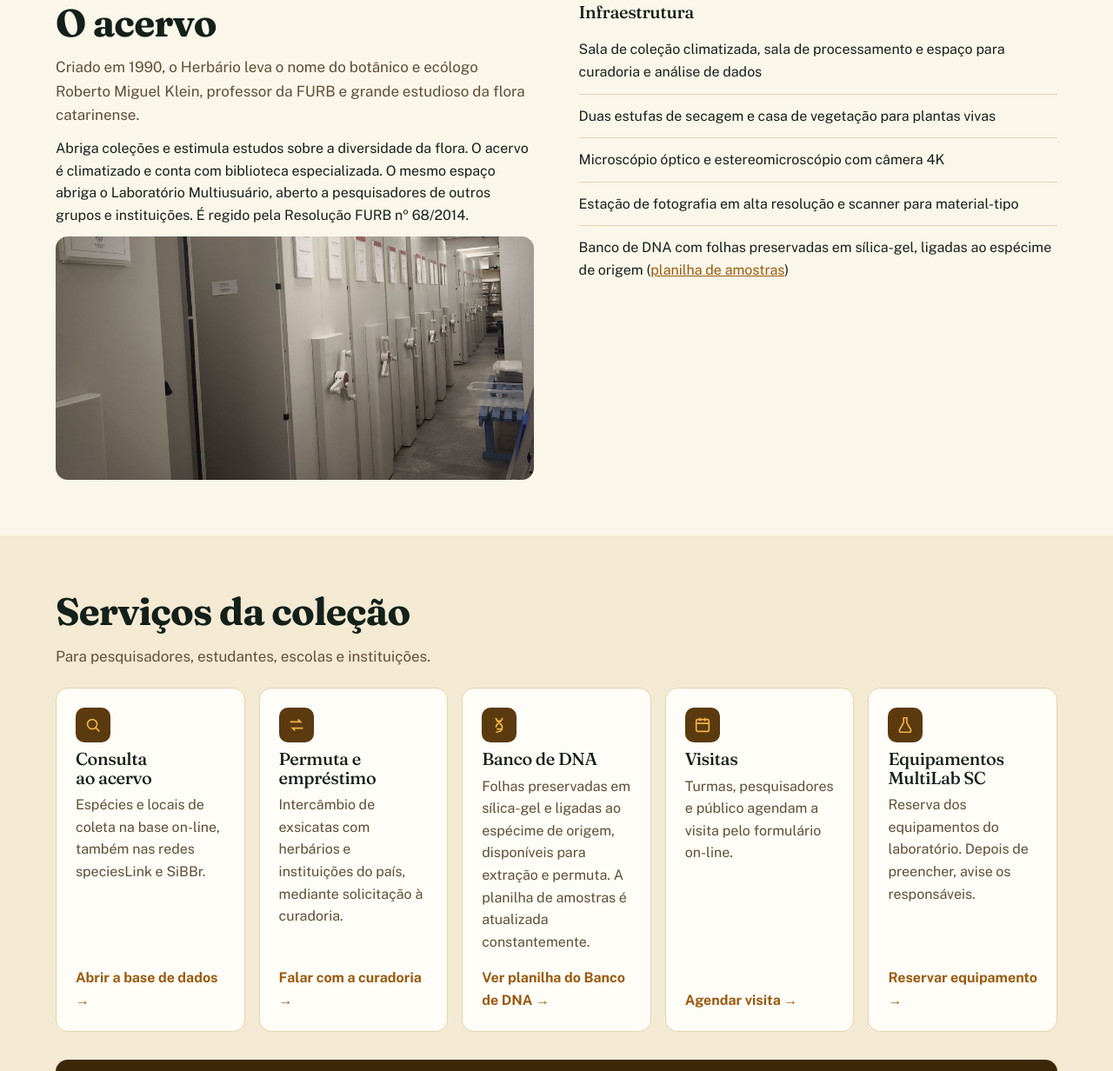
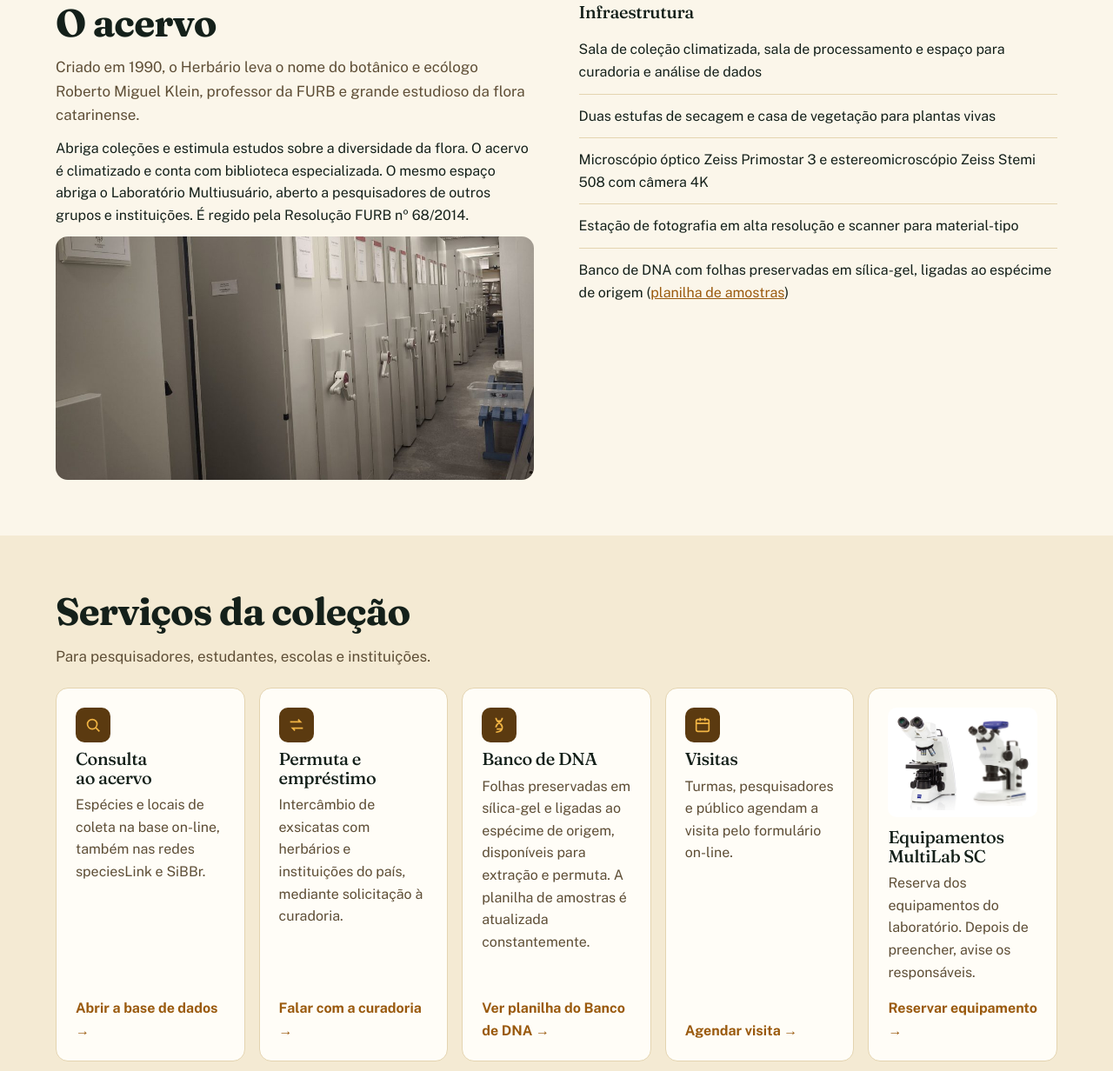
Before and after one commit to herbario-furb/herbario-furb.github.io, a plain HTML site: page index.html in a window 1280 px wide. Shown: the part 9886-11118 px from the top of the page at 87% size. Drawn offline with nearby package versions, Linux system fonts and the light colour scheme.

Commit message:
Microscópios no cartão do MultiLab e modelos na infraestrutura (PT e EN)
Co-Authored-By: Claude Opus 5.5 <noreply@anthropic.com>
Claude-Session: https://claude.ai/code/session_013JaGrHSN2drCtGcUVjzfH6

```diff
--- a/index.html
+++ b/index.html
@@ -222,6 +222,8 @@ footer a.flg{display:inline-flex;align-items:center;gap:6px;color:inherit}
 .photoband span{position:absolute;right:max(5vw,16px);bottom:14px;color:#fff;font-size:13px;opacity:.85}
 @media(max-width:760px){.jtop{grid-template-columns:minmax(0,1fr)}.jtop img{height:200px}}
 .acvimg{display:block;width:100%;height:280px;object-fit:cover;object-position:center 60%;border-radius:14px;margin-top:10px}
+.eqimgs{display:grid;grid-template-columns:1fr 1fr;gap:8px;background:#fff;border-radius:10px;padding:8px;margin-bottom:4px}
+.eqimgs img{width:100%;height:110px;object-fit:contain}
 </style>
 </head>
 <body>
@@ -377,7 +379,7 @@ footer a.flg{display:inline-flex;align-items:center;gap:6px;color:inherit}
 <ul class="list">
 <li>Sala de coleção climatizada, sala de processamento e espaço para curadoria e análise de dados</li>
 <li>Duas estufas de secagem e casa de vegetação para plantas vivas</li>
-<li>Microscópio óptico e estereomicroscópio com câmera 4K</li>
+<li>Microscópio óptico Zeiss Primostar 3 e estereomicroscópio Zeiss Stemi 508 com câmera 4K</li>
 <li>Estação de fotografia em alta resolução e scanner para material-tipo</li>
 <li>Banco de DNA com folhas preservadas em sílica-gel, ligadas ao espécime de origem (<a href="https://docs.google.com/spreadsheets/d/1FdL8GCqunhBtQ0pwR_j5s0FSPs9Yq2kPrRNoz5XRKBk" target="_blank" rel="noopener">planilha de amostras</a>)</li>
 </ul>
@@ -392,7 +394,7 @@ footer a.flg{display:inline-flex;align-items:center;gap:6px;color:inherit}
 <div class="card"><div class="ico"><svg viewBox="0 0 24 24"><path d="M4 8h13l-3-3M20 16H7l3 3"/></svg></div><h3>Permuta e empréstimo</h3><p>Intercâmbio de exsicatas com herbários e instituições do país, mediante solicitação à curadoria.</p><a class="go" href="#contato">Falar com a curadoria →</a></div>
 <div class="card"><div class="ico"><svg viewBox="0 0 24 24"><path d="M8 3c0 6 8 6 8 12s-8 6-8 6M16 3c0 6-8 6-8 12M9 7h6M9 17h6"/></svg></div><h3>Banco de DNA</h3><p>Folhas preservadas em sílica-gel e ligadas ao espécime de origem, disponíveis para extração e permuta. A planilha de amostras é atualizada constantemente.</p><a class="go" href="https://docs.google.com/spreadsheets/d/1FdL8GCqunhBtQ0pwR_j5s0FSPs9Yq2kPrRNoz5XRKBk" target="_blank" rel="noopener">Ver planilha do Banco de DNA →</a></div>
 <div class="card"><div class="ico"><svg viewBox="0 0 24 24"><rect x="4" y="5" width="16" height="15" rx="2"/><path d="M4 10h16M9 3v4M15 3v4"/></svg></div><h3>Visitas</h3><p>Turmas, pesquisadores e público agendam a visita pelo formulário on-line.</p><a class="go" href="https://forms.gle/2EX2ehDDwNBMtuyQ6" target="_blank" rel="noopener">Agendar visita →</a></div>
-<div class="card"><div class="ico"><svg viewBox="0 0 24 24"><path d="M9 3h6M10 3v6l-5 9a2 2 0 002 3h10a2 2 0 002-3l-5-9V3"/></svg></div><h3>Equipamentos MultiLab SC</h3><p>Reserva dos equipamentos do laboratório. Depois de preencher, avise os responsáveis.</p><a class="go" href="https://forms.gle/7VR1YBo1QA7VKK8A6" target="_blank" rel="noopener">Reservar equipamento →</a></div>
+<div class="card"><div class="eqimgs"><img src="img/campo/microscopio.jpg" alt="Microscópio óptico Zeiss Primostar 3" loading="lazy"><img src="img/campo/estereomicroscopio.jpg" alt="Estereomicroscópio Zeiss Stemi 508 com câmera" loading="lazy"></div><h3>Equipamentos MultiLab SC</h3><p>Reserva dos equipamentos do laboratório. Depois de preencher, avise os responsáveis.</p><a class="go" href="https://forms.gle/7VR1YBo1QA7VKK8A6" target="_blank" rel="noopener">Reservar equipamento →</a></div>
 </div>
 <div class="redes">
 <div><h3>Acervo nas redes de dados</h3><p>Os registros do Herbário FURB e do FlorestaSC são abertos e podem ser consultados nestas plataformas.</p></div>
```
Also changed, not shown: en.html (+4 -2 lines), img/campo/estereomicroscopio.jpg (added), img/campo/microscopio.jpg (added).
